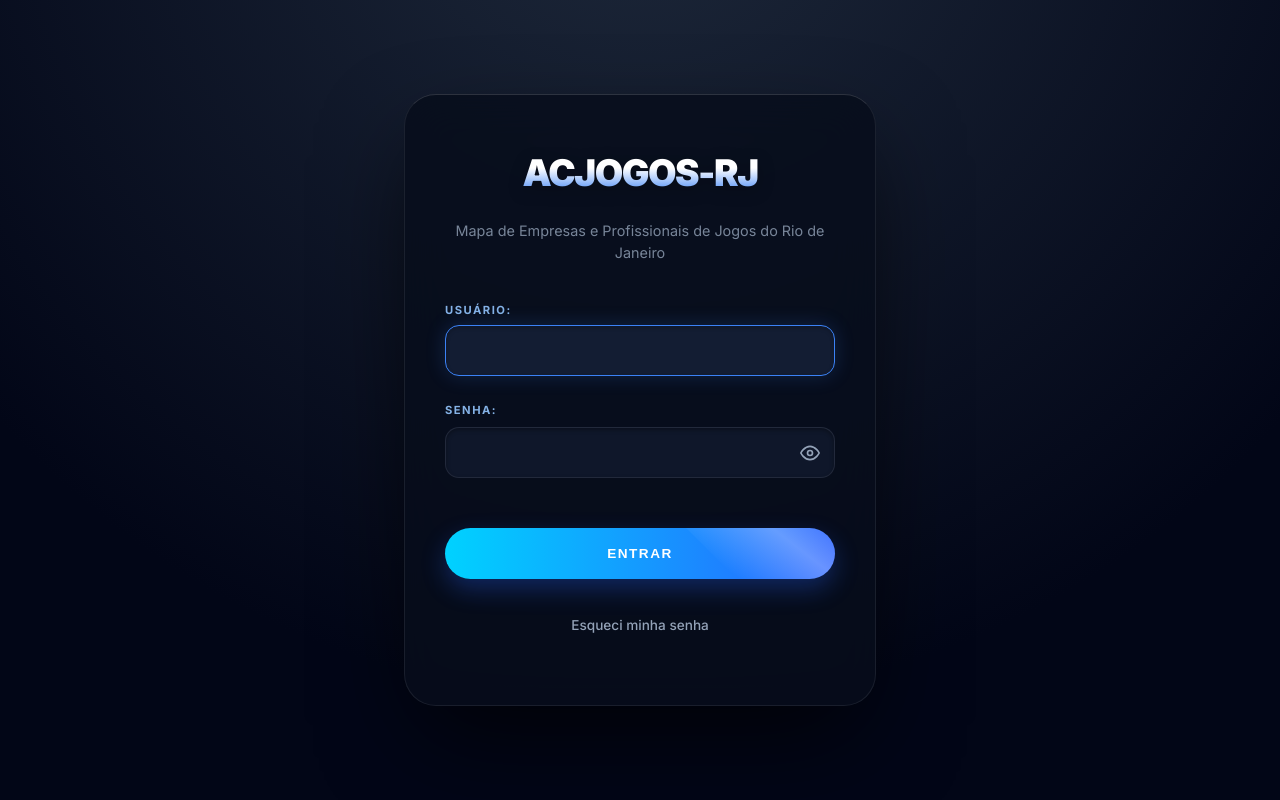
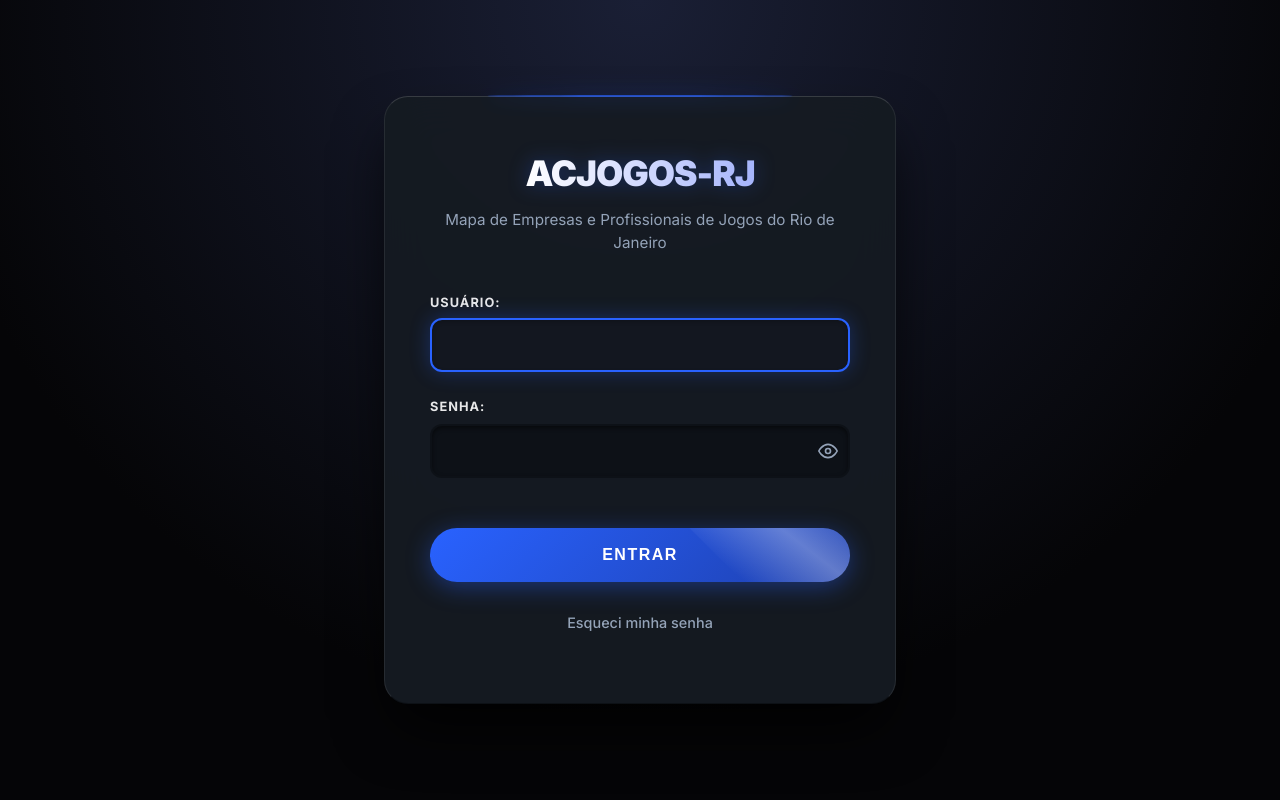
Before and after one commit to julianamiiller/acjogos_rj, a Django app: page /accounts/login/ in a window 1280 px wide. Run offline with Django 5.2, Linux system fonts and the light colour scheme.

Commit message:
Add new CSS.

```diff
--- a/static/css/registration/login_style.css
+++ b/static/css/registration/login_style.css
@@ -1,25 +1,22 @@
 @import url('https://fonts.googleapis.com/css2?family=Inter:wght@400;500;700;900&display=swap');
 
 :root {
-    /* Paleta de Cores do Segundo Código */
-    --bg-void: #020617;
-    --bg-card: rgba(8, 14, 28, 0.85);
-    --accent-primary: #3b82f6;
-    --accent-light: #93c5fd;
-    --accent-gradient: linear-gradient(90deg, #00d2ff 0%, #2962ff 100%);
+    --bg-void: #050507;
+    --bg-card: rgba(22, 27, 34, 0.95);
+    --input-bg-deep: #0d1117;
+    --accent-neon: #2962ff;
+    --accent-gradient: linear-gradient(135deg, #2962ff 0%, #1e40af 100%);
+    --text-gradient: linear-gradient(90deg, #ffffff 0%, #a5b4fc 100%);
     --text-pure: #ffffff;
     --text-secondary: #94a3b8;
-    --glass-border: rgba(255, 255, 255, 0.08);
-    --input-bg-deep: #0f172a;
-    --error-red: #ff4747;
-    --glow-blue: 0 0 25px rgba(59, 130, 246, 0.35);
-    --shadow-deep: 0 40px 100px -20px rgba(0, 0, 0, 0.8);
+    --error-red: #ff3333;
+    --glow-blue: 0 0 25px rgba(41, 98, 255, 0.35);
+    --shadow-deep: 0 30px 60px -12px rgba(0, 0, 0, 0.9);
 }
 
 body {
     font-family: 'Inter', -apple-system, BlinkMacSystemFont, sans-serif;
-    /* Fundo degradê radial do segundo código */
-    background: radial-gradient(circle at 50% -20%, #1e293b 0%, var(--bg-void) 75%);
+    background: radial-gradient(circle at 50% 0%, #1a1f35 0%, var(--bg-void) 70%);
     display: flex;
     justify-content: center;
     align-items: center;
@@ -29,21 +26,18 @@ body {
     overflow: hidden;
 }
 
-/* --- APENAS O TRECHO AJUSTADO PARA O TAMANHO DA IMAGEM --- */
-
 .login-container {
     background: var(--bg-card);
     backdrop-filter: blur(20px);
     -webkit-backdrop-filter: blur(20px);
-    /* Ajustado para 55px vertical e 40px horizontal para maior fidelidade */
-    padding: 55px 40px;
-    border-radius: 32px;
-    border: 1px solid var(--glass-border);
+    padding: 55px 45px;
+    border-radius: 24px;
+    border: 1px solid rgba(255, 255, 255, 0.08);
     border-top: 1px solid rgba(255, 255, 255, 0.15);
+    border-bottom: 1px solid rgba(0, 0, 0, 0.3);
     box-shadow: var(--shadow-deep);
     width: 100%;
-    /* Reduzido de 440px para 390px para ficar "fino" como na imagem */
-    max-width: 390px;
+    max-width: 420px;
     text-align: center;
     position: relative;
     animation: fadeInUp 0.8s cubic-bezier(0.2, 0.8, 0.2, 1) forwards;
@@ -51,47 +45,42 @@ body {
     transform: translateY(30px);
 }
 
-.logo-area {
-    /* Espaço entre o logo e o texto abaixo */
-    margin-bottom: 20px;
-}
-
-.subtitle {
-    color: var(--text-secondary);
-    margin-bottom: 45px;
-    font-size: 0.85rem;
-    line-height: 1.4;
-    font-weight: 400;
-    opacity: 0.8;
+.login-container::before {
+    content: '';
+    position: absolute;
+    top: -2px;
+    left: 20%;
+    right: 20%;
+    height: 2px;
+    background: var(--accent-neon);
+    box-shadow: 0 0 20px var(--accent-neon);
+    border-radius: 100%;
+    opacity: 0.7;
 }
 
 .logo-area {
-    margin-bottom: 25px;
+    margin-bottom: 15px;
 }
 
 .logo-text {
-    font-size: 2.3rem;
+    font-size: 2.2em;
     font-weight: 900;
-    letter-spacing: -1.5px;
-    text-transform: uppercase;
-    /* Gradiente de texto do segundo código */
-    background: linear-gradient(180deg, #ffffff 40%, var(--accent-primary) 100%);
+    letter-spacing: -1px;
+    background: var(--text-gradient);
     -webkit-background-clip: text;
     -webkit-text-fill-color: transparent;
     background-clip: text;
-    filter: drop-shadow(0 4px 8px rgba(0, 0, 0, 0.3));
+    filter: drop-shadow(0 0 10px rgba(41, 98, 255, 0.3));
+    text-transform: uppercase;
 }
 
 .subtitle {
     color: var(--text-secondary);
     margin-bottom: 40px;
-    font-size: 0.9rem;
+    font-size: 0.95em;
     line-height: 1.5;
     font-weight: 400;
-    opacity: 0.8;
 }
-
-/* --- Estrutura do Formulário --- */
 
 .login-form {
     text-align: left;
@@ -109,11 +98,11 @@ body {
 .form-group label {
     display: block;
     margin-bottom: 10px;
-    font-weight: 700;
-    color: var(--accent-light);
-    font-size: 0.7rem;
+    font-weight: 600;
+    color: var(--text-pure);
+    font-size: 0.8em;
     text-transform: uppercase;
-    letter-spacing: 1.5px;
+    letter-spacing: 1px;
     opacity: 0.9;
 }
 
@@ -130,39 +119,37 @@ body {
 .login-form input[type="text"] {
     width: 100% !important;
     display: block;
-    padding: 16px 20px;
-    padding-right: 50px !important;
-    border: 1px solid var(--glass-border);
-    border-radius: 14px;
+    padding: 16px 18px;
+    padding-right: 45px !important;
+    border: 2px solid transparent;
+    border-radius: 12px;
     box-sizing: border-box;
     background-color: var(--input-bg-deep);
     color: var(--text-pure);
-    font-size: 0.95rem;
+    font-size: 1em;
     font-weight: 500;
-    box-shadow: inset 0 2px 4px rgba(0, 0, 0, 0.3);
+    box-shadow: inset 0 2px 4px rgba(0, 0, 0, 0.5);
     transition: all 0.3s cubic-bezier(0.4, 0, 0.2, 1);
 }
 
 .form-group input:focus,
 .login-form input:focus {
     outline: none;
-    background-color: #131d33;
-    border-color: var(--accent-primary);
-    box-shadow: 0 0 20px rgba(59, 130, 246, 0.2), inset 0 2px 4px rgba(0, 0, 0, 0.2);
+    background-color: #131720;
+    border-color: var(--accent-neon);
+    box-shadow: 0 0 20px rgba(41, 98, 255, 0.3), inset 0 2px 4px rgba(0, 0, 0, 0.2);
     transform: translateY(-2px);
 }
 
 ::placeholder {
-    color: #475569;
+    color: #4f5b6e;
     opacity: 1;
     font-weight: 400;
 }
 
-/* --- Estilos do Botão de Olho --- */
-
 .eye-button {
     position: absolute;
-    right: 15px;
+    right: 12px;
     background: none;
     border: none;
     padding: 0;
@@ -194,7 +181,10 @@ body {
     stroke: currentColor;
     fill: none;
     stroke-width: 2;
+    stroke-linecap: round;
+    stroke-linejoin: round;
 }
+
 
 .btn-login {
     width: 100%;
@@ -204,14 +194,14 @@ body {
     border: none;
     border-radius: 50px;
     cursor: pointer;
-    font-size: 0.85rem;
+    font-size: 1em;
     font-weight: 800;
     letter-spacing: 1.5px;
     margin-top: 25px;
     text-transform: uppercase;
     position: relative;
     overflow: hidden;
-    box-shadow: 0 10px 25px rgba(41, 98, 255, 0.3);
+    box-shadow: 0 5px 25px rgba(41, 98, 255, 0.4);
     transition: all 0.4s ease;
     display: flex;
     justify-content: center;
@@ -286,15 +254,15 @@ body {
 
 .reset-link {
     text-align: center;
-    margin-top: 25px;
+    margin-top: 20px;
 }
 
 .reset-link a {
     color: var(--text-secondary);
     text-decoration: none;
-    font-size: 0.85rem;
+    font-size: 0.9em;
     font-weight: 500;
-    transition: all 0.3s ease;
+    transition: all 0.3s;
     position: relative;
 }
 
@@ -305,13 +273,13 @@ body {
     height: 1px;
     bottom: -2px;
     left: 50%;
-    background-color: var(--accent-primary);
+    background-color: var(--accent-neon);
     transition: all 0.3s ease;
     transform: translateX(-50%);
 }
 
 .reset-link a:hover {
-    color: var(--accent-light);
+    color: var(--accent-neon);
 }
 
 .reset-link a:hover::after {
```
Also changed, not shown: other parts of static/css/registration/login_style.css (+26 -29 lines).
